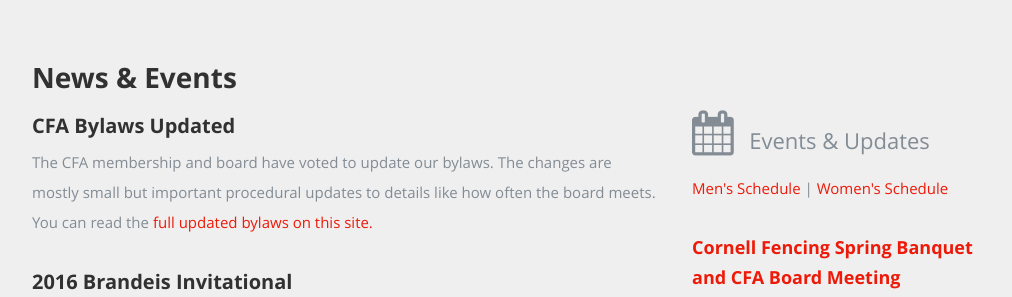
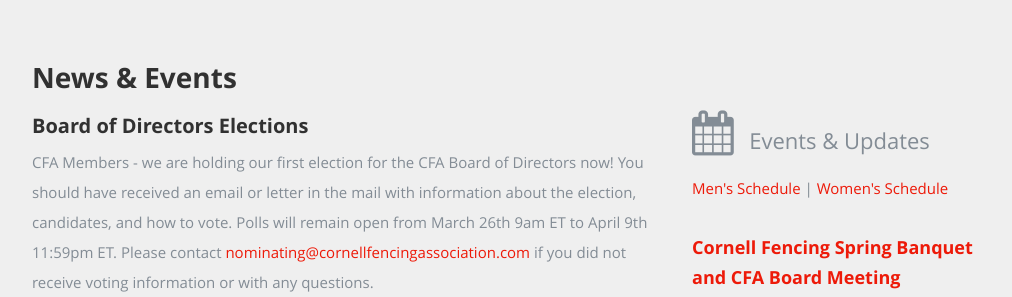
Before and after one commit to fortynachos/cornellfencingv4, a website: page app/index.html in a window 1280 px wide. Shown: the part 830-1127 px from the top of the page, without its empty margins (98-1110 px from the left). Drawn offline with nearby package versions, Linux system fonts and the light colour scheme.

Commit message:
Add elections announcement

```diff
--- a/app/index.html
+++ b/app/index.html
@@ -122,6 +122,9 @@
                <h2 class="title-margin-bottom">News &amp; Events</h2>
 
                <div class="eight columns">
+                   <h4>Board of Directors Elections</h4>
+                    <p>CFA Members - we are holding our first election for the CFA Board of Directors now! You should have received an email or letter in the mail with information about the election, candidates, and how to vote. Polls will remain open from March 26th 9am ET to April 9th 11:59pm ET. Please contact <a href="mailto:nominating@cornellfencingassociation.com">nominating@cornellfencingassociation.com</a> if you did not receive voting information or with any questions.</p>
+
                    <h4>CFA Bylaws Updated</h4>
                    <p>The CFA membership and board have voted to update our bylaws. The changes are mostly small but important procedural updates to details like how often the board meets. You can read the <a href="resources/Fencing-CFA_ByLaws-2.17 (002)-signed.pdf">full updated bylaws on this site.</a></p>
 
```
